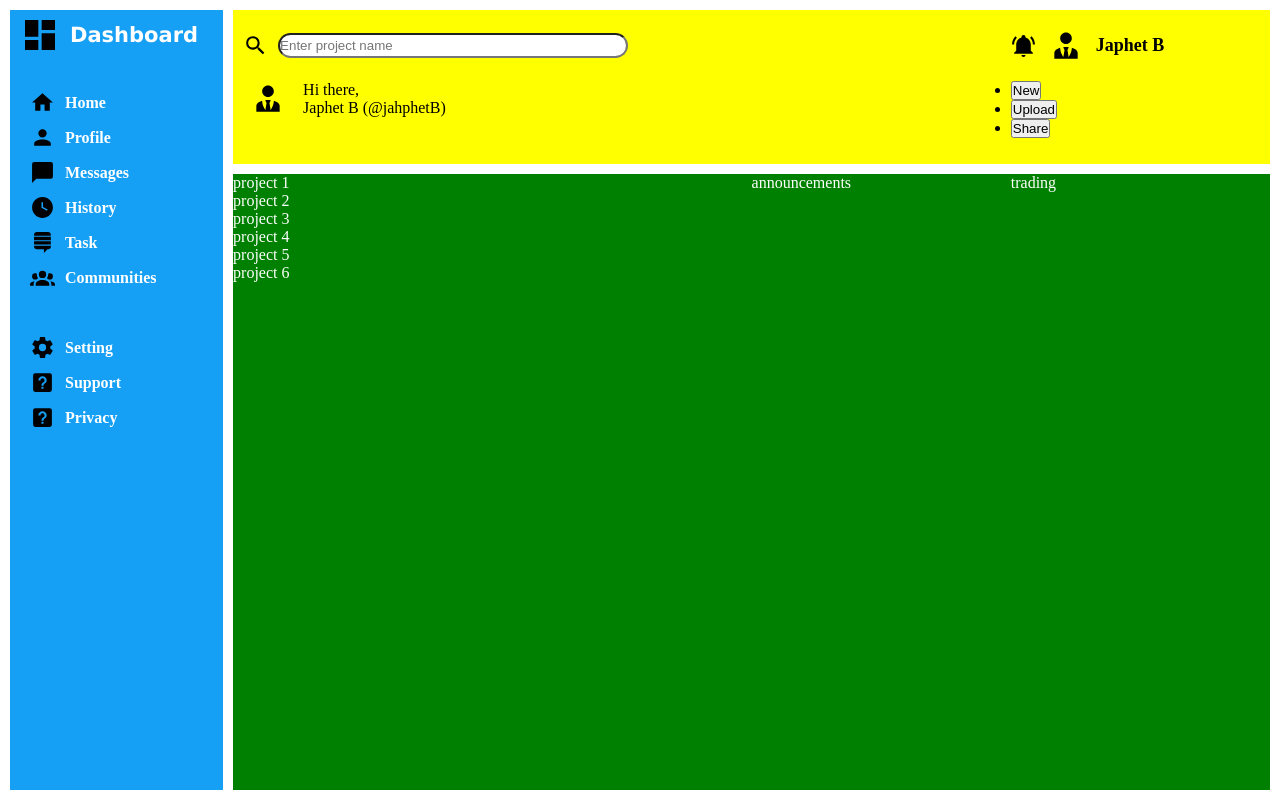
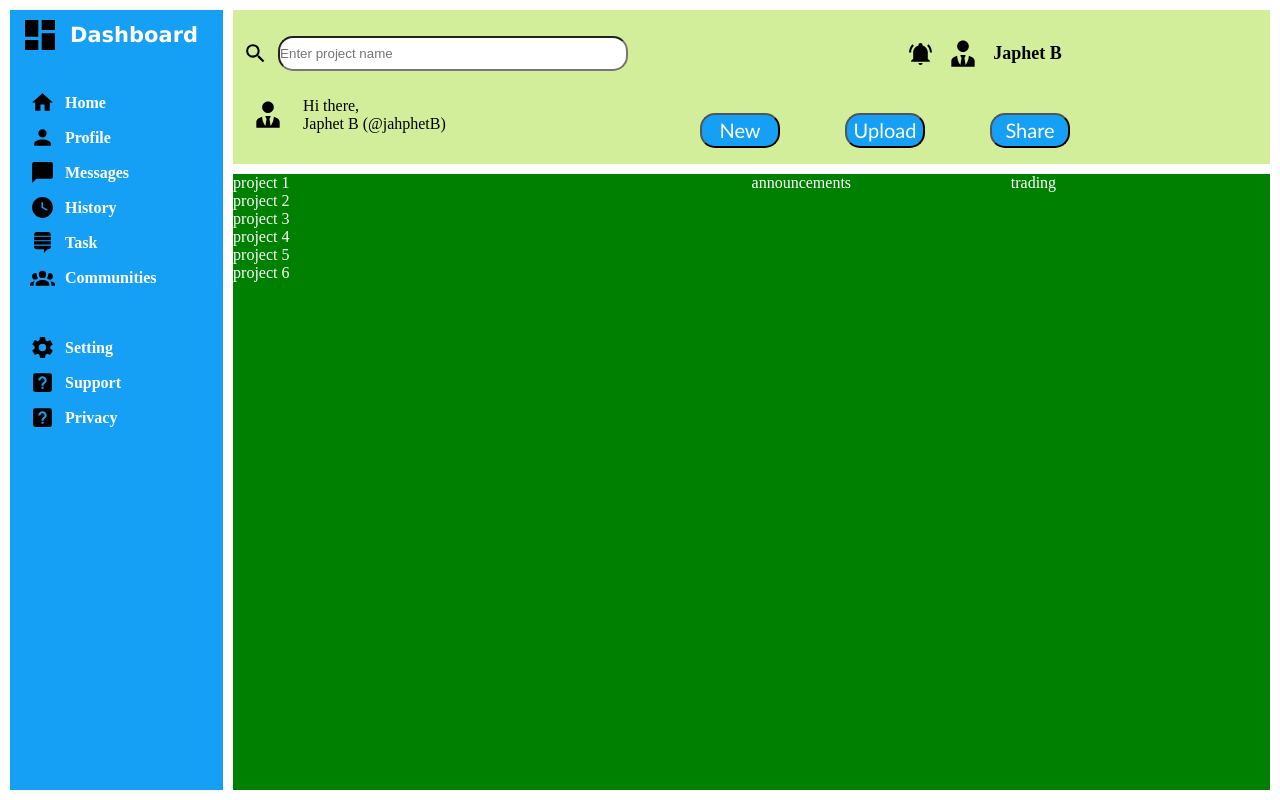
Before and after one commit to jahphetB/Admin-Dashboard, a plain HTML site: page index.html in a window 1280 px wide. Drawn offline with Linux system fonts and the light colour scheme.

Commit message:
fheader first version completed

```diff
--- a/style.css
+++ b/style.css
@@ -64,7 +64,7 @@
 /* header style section */
 .header {
     grid-column: 2 / 4;
-    background-color: yellow;
+    background-color: rgb(210, 238, 154);
     display: grid;
     grid-template-columns: 3fr 1fr;
     color: black;
@@ -80,13 +80,14 @@
 .header .search-section input {
     width: 350px;
     border-radius: 15px;
-    height: 25px;
+    height: 35px;
 }
 
 .header .right-corner {
     display: flex;
     gap: 10px;
     align-items: center;
+    justify-content: center;
     font-size: 18px;
     font-weight: bold;
 }
@@ -95,6 +96,37 @@
     display: flex;
     gap: 15px;
     padding-left: 15px;
+}
+
+.header .create {
+    display: flex;
+    align-items: center;
+}
+
+.header .create ul {
+    display: flex;
+    gap: 15px;
+    margin-right: 150px;
+}
+
+.header .create ul li {
+    display: flex;
+    list-style-type: none;
+    padding-right: 50px;
+}
+
+.header .create ul li button {
+    font-family: 'Gill Sans', 'Gill Sans MT', Calibri, 'Trebuchet MS', sans-serif;
+    font-size: 20px;
+    background-color: rgb(21, 159, 245);
+    color: white;
+    width: 80px;
+    border-radius: 15px;
+    height: 35px;
+}
+
+.header .create ul li button:hover {
+    background-color: rgb(100, 190, 247);
 }
 
 .main-content {
```
